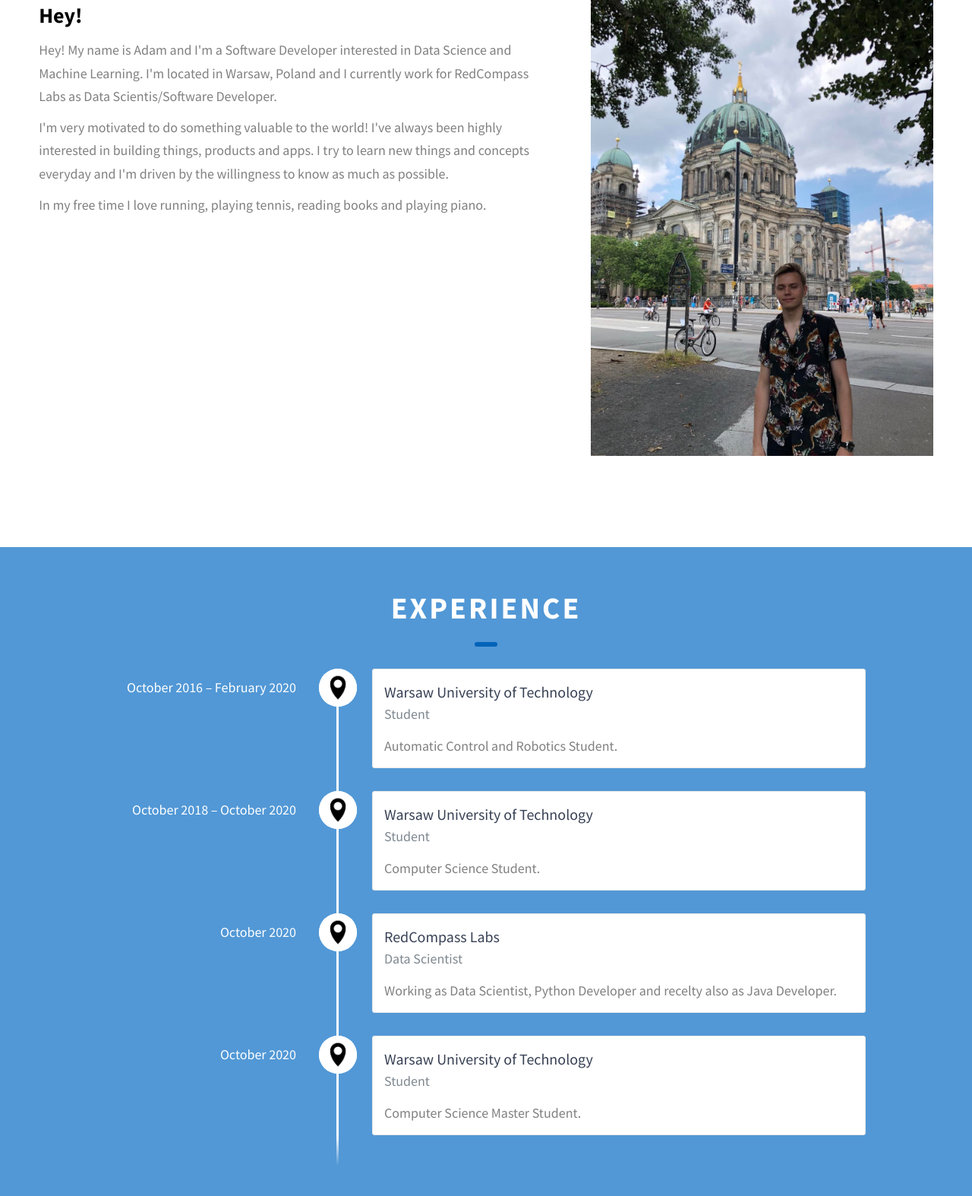
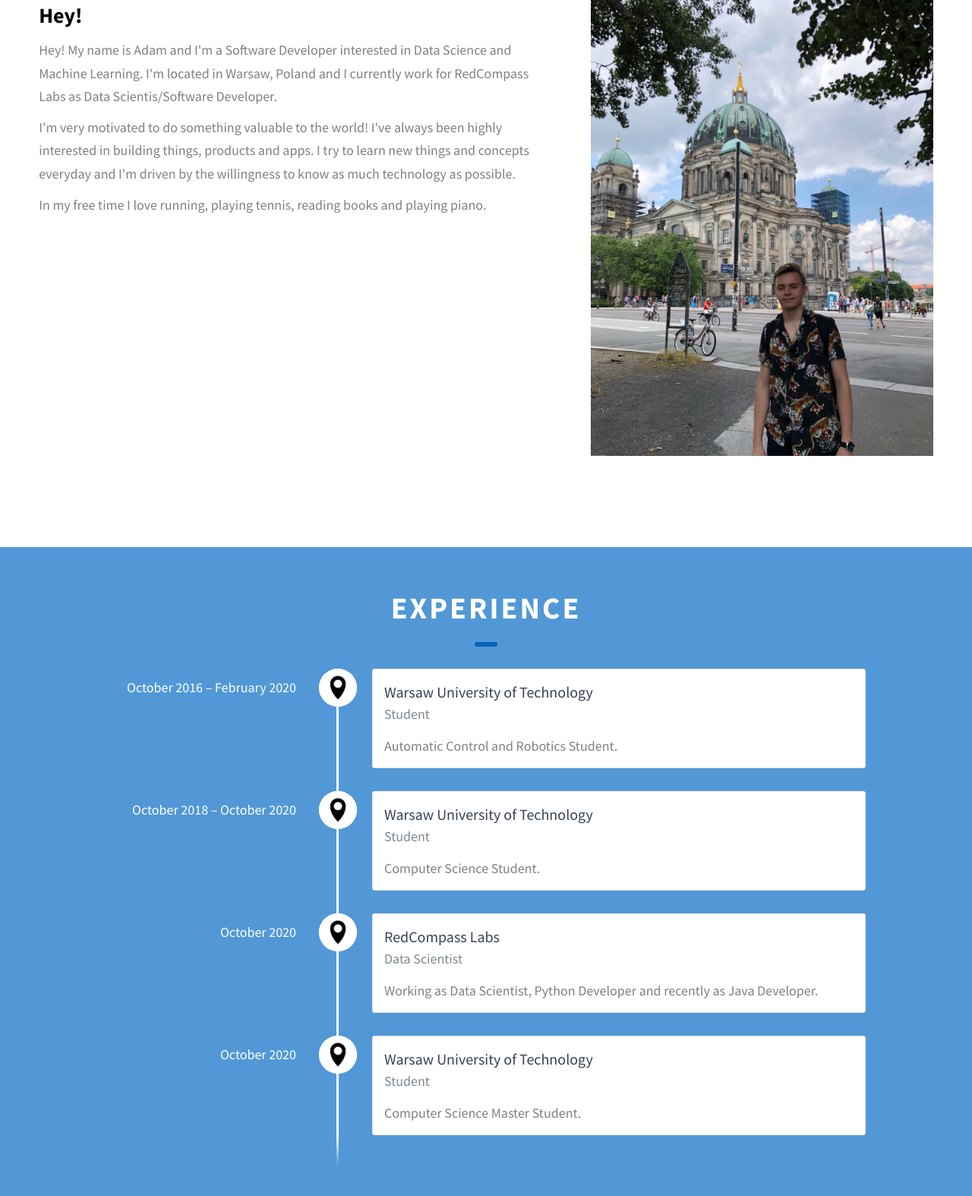
Before and after one commit to adasqo/portfolio-website, a Flask app: page / in a window 1280 px wide. Shown: the part 1138-2712 px from the top of the page at 76% size. Run offline with Flask 2, Linux system fonts and the light colour scheme.

Commit message:
minor change

```diff
--- a/templates/index.html
+++ b/templates/index.html
@@ -111,7 +111,7 @@
                         Hey! My name is Adam and I'm a Software Developer interested in Data Science and Machine Learning. I'm located in Warsaw, Poland and I currently work for RedCompass Labs as Data Scientis/Software Developer.
                     </p>
                     <p class="about-content-details-para">
-                        I'm very motivated to do something valuable to the world! I've always been highly interested in building things, products and apps. I try to learn new things and concepts everyday and I'm driven by the willingness to know as much as possible.
+                        I'm very motivated to do something valuable to the world! I've always been highly interested in building things, products and apps. I try to learn new things and concepts everyday and I'm driven by the willingness to know as much technology as possible.
                     </p>
                     <p class="about-content-details-para">
                         In my free time I love running, playing tennis, reading books and playing piano.
@@ -167,7 +167,7 @@
                             <h3 class="about-content-title">RedCompass Labs</h3>
                             <h4 class="about-content-title">Data Scientist</h4>
                             <p>
-                                Working as Data Scientist, Python Developer and recelty also as Java Developer.
+                                Working as Data Scientist, Python Developer and recently as Java Developer.
                             </p>
                         </div>
                     </div>
```
